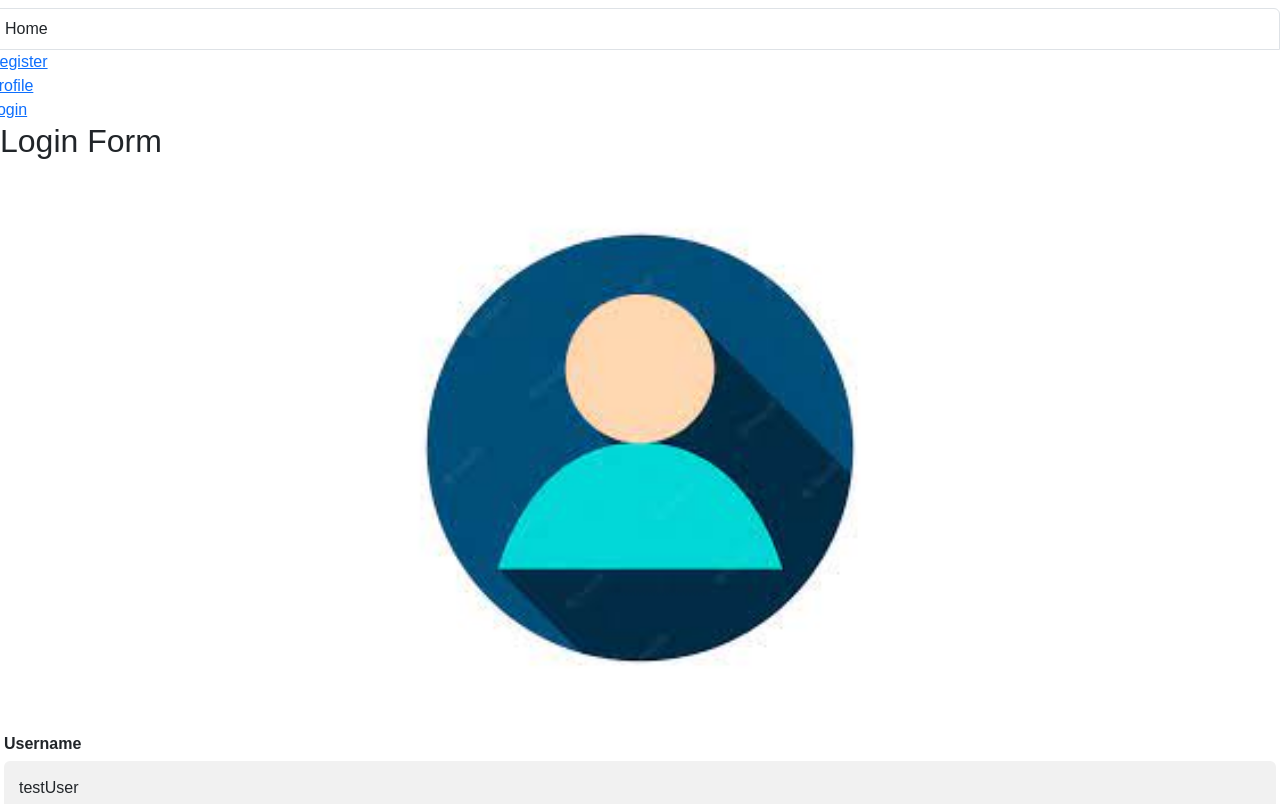
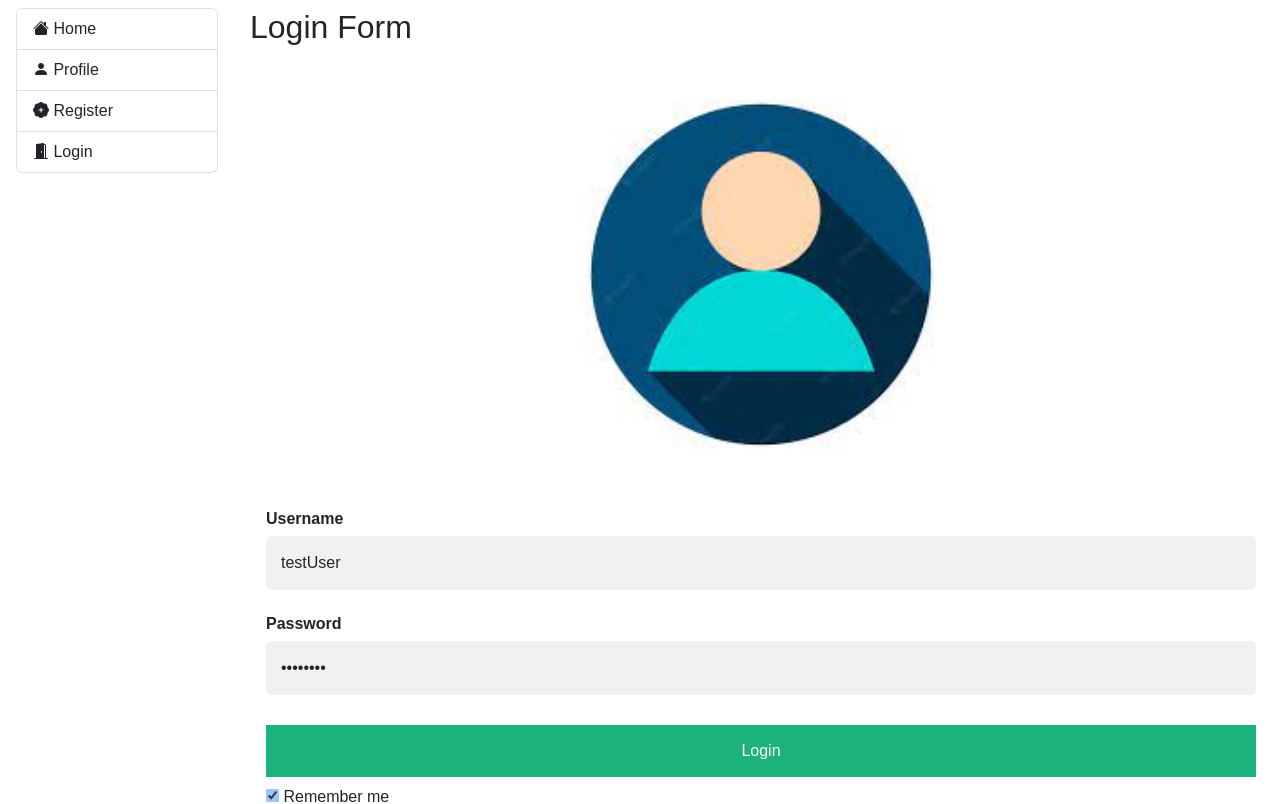
Before and after one commit to emilyhendrick/CS4550_Final_Project, a React (Create React App) app: page /login in a window 1280 px wide. Shown: the top 804 px of the page. Built offline with nearby package versions, Linux system fonts and the light colour scheme; no server answers.

Commit message:
search for reviews

```diff
--- a/src/App.js
+++ b/src/App.js
@@ -1,9 +1,6 @@
 import './App.css';
-import ProfileComponent from './profile/reviewerProfile/personal-profile'
 import NavigationSidebar from "./navigationSidebar";
 import '../node_modules/bootstrap/dist/css/bootstrap.min.css';
-import BusinessProfileComponent
-  from "./profile/businessProfile/businessProfile";
 import PersonalProfileComponent
   from "./profile/reviewerProfile/personal-profile";
 import LoginComponent from "./login/index";
@@ -13,28 +10,40 @@ import {Provider} from "react-redux";
 import store from "./reducers/store";
 import {BrowserRouter, Link, Route, Routes} from "react-router-dom";
 import CurrentUserContext from "./reducers/current-user-context";
+import React from "react";
 
 function App() {
   return (
-      <div className="row mt-2">
+      <div>
         <Provider store={store}>
           <CurrentUserContext>
             <BrowserRouter>
 
-              <div className={"list-group"}>
-                <Link to="/" className={"list-group-item"}>Home</Link>
-                <Link to="register">Register</Link>
-                <Link to="profile">Profile</Link>
-                <Link to="login">Login</Link>
+              <div className={"row ms-2 mt-2"}>
+                <div className={"col-2 col-md-2 col-lg-2 col-xl-2 ms-2 list-group "}>
+                  <Link to="/" className={"list-group-item"}><i
+                      className="bi bi-house-fill"></i> Home</Link>
+                  <Link to="profile" className={"list-group-item"}><i
+                      className="bi bi-person-fill "></i> Profile</Link>
+                  <Link to="register"
+                        className={"list-group-item"}><i
+                      className="bi bi-patch-plus-fill "></i> Register</Link>
+                  <Link to="login" className={"list-group-item"}><i
+                      className="bi bi-door-open-fill "></i> Login</Link>
+                </div>
+                <div className={"col ms-2 me-2"} style={{"position": "relative"}}>
+                  <Routes>
+                    <Route path="/" element={<RestaurantComponent/>}/>
+                    <Route path="/restaurant/:username" element={<RestaurantComponent/>}/>
+                    <Route path="/register" element={<SignUpComponent/>}/>
+                    <Route path="/profile"
+                           element={<PersonalProfileComponent/>}/>
+                    <Route path="/login" element={<LoginComponent/>}/>
+                    <Route path="/profile/:username"
+                           element={<PersonalProfileComponent/>}/>
+                  </Routes>
+                </div>
               </div>
-
-              <Routes>
-                <Route path="/" element={<RestaurantComponent />} />
-                <Route path="/register" element={<SignUpComponent />} />
-                <Route path="/profile" element={<PersonalProfileComponent />} />
-                <Route path="/login" element={<LoginComponent />} />
-                <Route path="/profile/:username" element={<PersonalProfileComponent />} />
-              </Routes>
             </BrowserRouter>
           </CurrentUserContext>
         </Provider>
--- a/src/login/index.js
+++ b/src/login/index.js
@@ -17,7 +17,7 @@ function LoginComponent() {
  const handleLogin = async () => {
  // try {
     await dispatch(loginThunk(user));
-    navigate("/profile");
+    navigate("/");
  // } catch (e) {
   //  alert(e);
  // }
--- a/src/profile/reviewerProfile/personal-profile.js
+++ b/src/profile/reviewerProfile/personal-profile.js
@@ -1,8 +1,9 @@
 import React, {useEffect, useState} from "react";
-import {useNavigate, useParams} from "react-router-dom";
+import {Link, useNavigate, useParams} from "react-router-dom";
 import * as userService from "../../services/users-service";
 import {useDispatch, useSelector} from "react-redux";
 import {logoutThunk, profileThunk} from "../../services/user-thunks";
+import {findReviewsByUsername} from "../../services/users-service";
 
 const PersonalProfileComponent = () => {
   const {username} = useParams();
@@ -11,18 +12,17 @@ const PersonalProfileComponent = () => {
   const dispatch = useDispatch();
   const navigate = useNavigate();
   const searchTerm = profile.username;
-  const [searchReviews, setSearchReviews] = useState(searchTerm);
   const [searchResults, setSearchResults] = useState([]);
   const searchForReviews = async () => {
-    // const results = await fullTextSearch(searchReviews);
-    // setSearchResults(results);
+    const results = await findReviewsByUsername(searchTerm);
+    setSearchResults(results);
+    console.log(searchResults);
   };
   useEffect(() => {
     if (searchTerm) {
-      setSearchReviews(searchTerm);
       searchForReviews();
     }
-  }, [searchTerm]);
+  }, [searchTerm, searchResults]);
   const getProfile = async () => {
     const action = await dispatch(profileThunk());
     console.log(action);
@@ -137,7 +137,7 @@ const PersonalProfileComponent = () => {
                   )}
                   {(currentUser.userRole === 'Business') && (
                       <div>
-                        <label>Profile Picture</label>
+                        <label>Profile Picture</label> <br/>
                         <img src={profile.profilePic}
                              className="rounded-circle mb-3 me-2"
                              width="64px" height="64px"
@@ -264,6 +264,15 @@ const PersonalProfileComponent = () => {
                     <p>{profile.businessAddress}</p>
                     <hr/>
                     <p>Reviews of {profile.businessName}</p>
+                    {searchResults.map((result) => {
+                      return (
+                          <td>
+                            <Link to={`/napster/album/${result.id}`}>
+                              <h2>{result.reviewer}</h2>
+                            </Link>
+                          </td>
+                      );
+                    })}
                   </div>
               )}
             </div>
--- a/src/restaurant/index.js
+++ b/src/restaurant/index.js
@@ -11,22 +11,19 @@ import ReviewItem
   from "./review-item";
 import reviewReducer from "./review-reducer";
 
-  import { configureStore }
+import {configureStore}
   from '@reduxjs/toolkit';
 import {Provider} from "react-redux";
+
 const store = configureStore(
     {reducer: {reviews: reviewReducer}});
 
 const RestaurantComponent = () => {
- return(
+  return (
       <Provider store={store}>
         <div>
-          <div className="row mt-2">
-            <div className="col-2 col-md-2 col-lg-1 col-xl-2">
-              <NavigationSidebar active="home"/>
-            </div>
-            <div className="col-8 col-md-8 col-lg-9 col-xl-10"
-                 style={{"position": "relative"}}>
+          <div className="mt-2">
+            <div style={{"position": "relative"}}>
               <div className="position-relative mb-2">
                 <img src="/images/longhorn.jpg" className="w-100"/>
                 <h1 className="position-absolute wd-nudge-up text-white">
@@ -40,7 +37,9 @@ const RestaurantComponent = () => {
                     <i className="col-3">Name: longhorn steakhouse</i>
                     <i className="col-4">Location: 39 walkers brook MA 01867</i>
                   </div>
-          <i className="col-auto">hello this text area is the restaurant summary text this will describe the food and any other relevant resturant info like signature dishes etc.</i>
+                  <i className="col-auto">hello this text area is the restaurant
+                    summary text this will describe the food and any other
+                    relevant resturant info like signature dishes etc.</i>
                 </li>
               </ul>
               <WhatsHappening/>
--- a/src/services/users-service.js
+++ b/src/services/users-service.js
@@ -1,5 +1,7 @@
 import axios from "axios";
 const USERS_REST_API_URL = "http://localhost:4000/api/users";
+const REVIEWS_REST_API_URL = "http://localhost:4000/api/reviews";
+
 
 const api = axios.create({
   withCredentials: true,
@@ -55,10 +57,11 @@ export const findUserByUsername = async (username) => {
   return response.data;
 };
 
-export const fullTextSearch = async (query) => {
+export const findReviewsByUsername = async (query) => {
   const response = await axios.get(
-      `${USERS_REST_API_URL}/search/verbose?&query=${query}`
+      `${REVIEWS_REST_API_URL}/username/${query}`
   );
-  const json = await response.data;
-  return json.search.data.albums;
+  console.log("query: " + query)
+  console.log(`${REVIEWS_REST_API_URL}/username/${query}`);
+  return response.data;
 };
```
Lines whose indentation alone changed are shown as unchanged.
